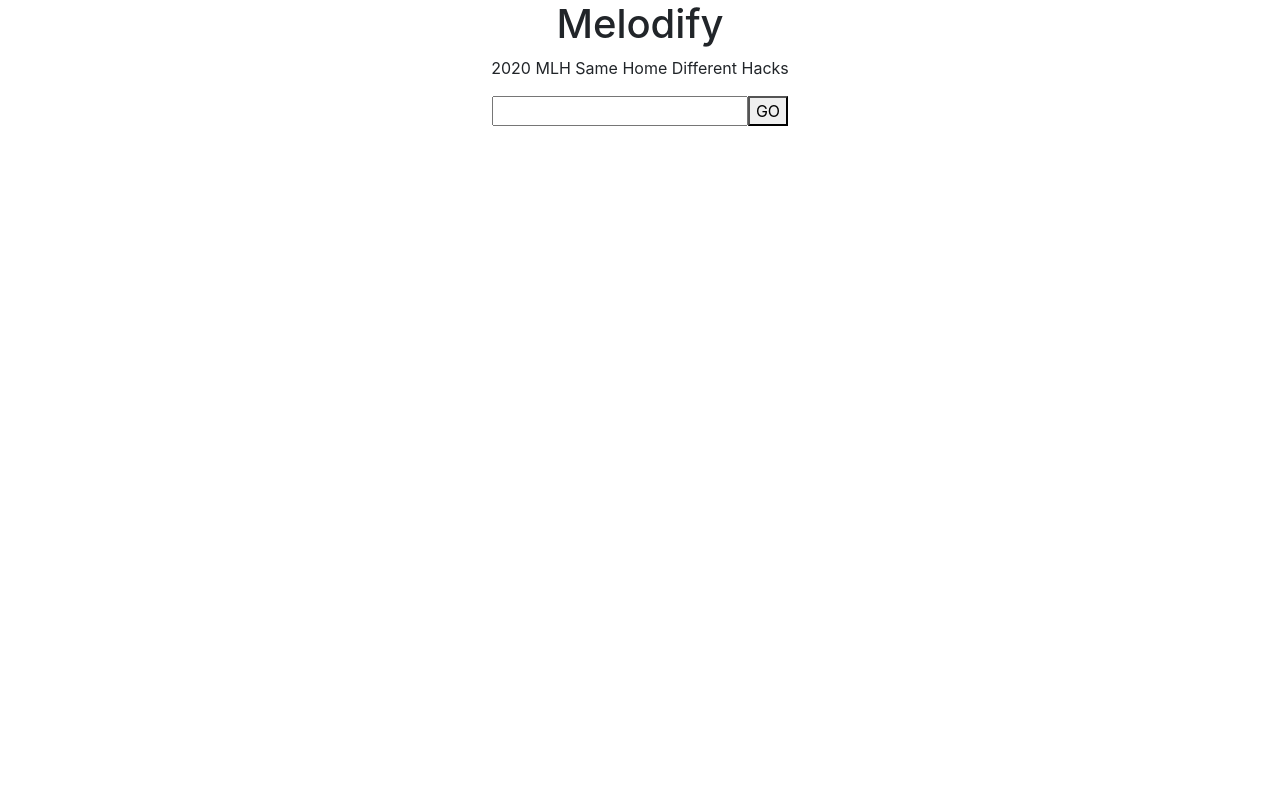
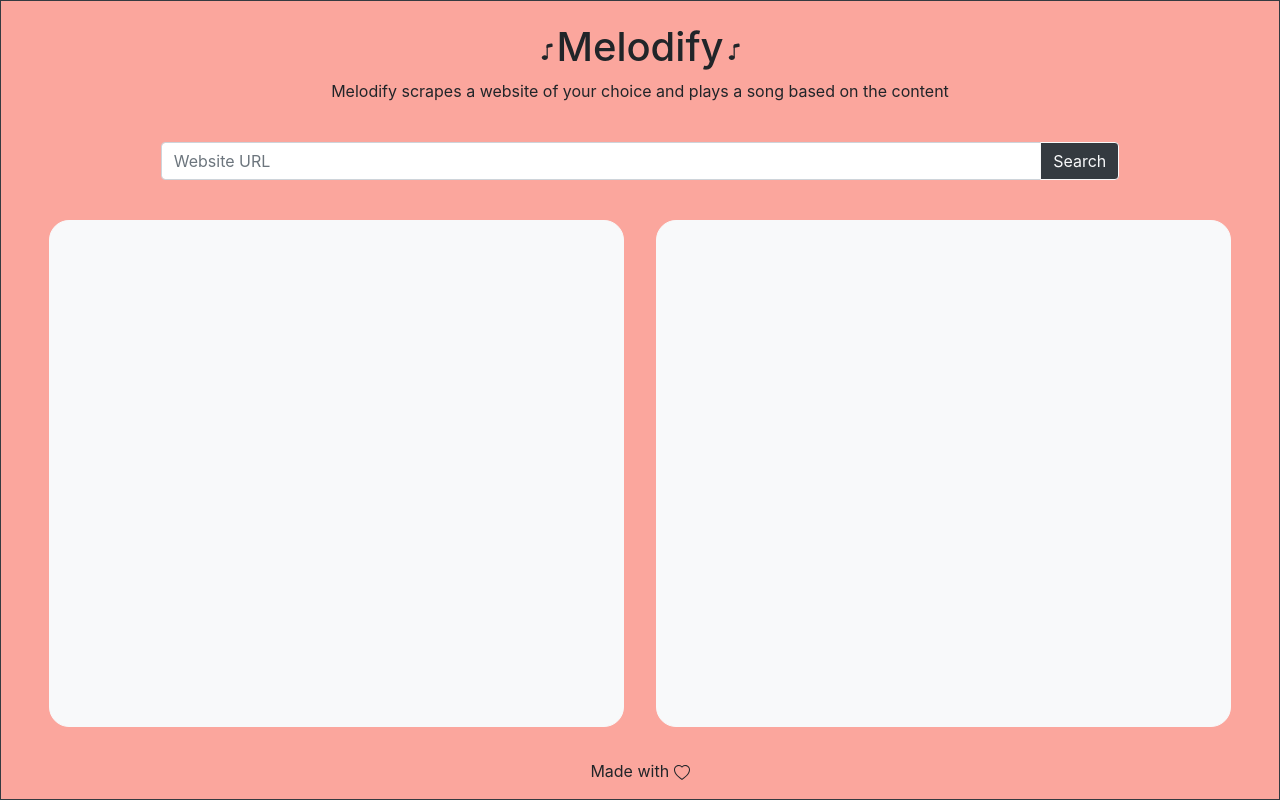
Before and after one commit to GedionT/Melodify, an Angular app in the folder Melodify/: page / in a window 1280 px wide. Built offline with nearby package versions, Linux system fonts and the light colour scheme.

Commit message:
added basic styling

```diff
--- a/Melodify/src/app/home/home.component.html
+++ b/Melodify/src/app/home/home.component.html
@@ -3,17 +3,50 @@
 	<head>
 		<meta charset="utf-8">
 		<title>Melodify</title>
-		<!-- <script src="audiosynth.js"></script>
-		<script src="playKeyboard.js"></script> -->
 		<link rel="stylesheet" href="https://stackpath.bootstrapcdn.com/bootstrap/4.5.0/css/bootstrap.min.css" integrity="sha384-9aIt2nRpC12Uk9gS9baDl411NQApFmC26EwAOH8WgZl5MYYxFfc+NcPb1dKGj7Sk" crossorigin="anonymous">
 	</head>
 	<body>
-		<div class="d-flex flex-column align-items-center">
-			<h1>Melodify</h1>
-			<p>2020 MLH Same Home Different Hacks</p>
-			<div>
-				<input #urlBox required>
-				<button (click)="play(urlBox.value)">GO</button>
+		<div class="d-flex flex-column align-items-center vw-100 vh-100 border border-dark" style="background-color: #FBA69D;">
+			<div class="h-25 w-100 d-flex flex-column justify-content-center align-items-center">
+				<div class="d-flex align-items-center">
+					<svg class="bi bi-music-note" width="1.2em" height="1.2em" viewBox="0 0 16 16" fill="currentColor" xmlns="http://www.w3.org/2000/svg">
+						<path d="M9 13c0 1.105-1.12 2-2.5 2S4 14.105 4 13s1.12-2 2.5-2 2.5.895 2.5 2z"/>
+						<path fill-rule="evenodd" d="M9 3v10H8V3h1z"/>
+						<path d="M8 2.82a1 1 0 0 1 .804-.98l3-.6A1 1 0 0 1 13 2.22V4L8 5V2.82z"/>
+					</svg>
+					<h1> Melodify </h1>
+					<svg class="bi bi-music-note" width="1.2em" height="1.2em" viewBox="0 0 16 16" fill="currentColor" xmlns="http://www.w3.org/2000/svg">
+						<path d="M9 13c0 1.105-1.12 2-2.5 2S4 14.105 4 13s1.12-2 2.5-2 2.5.895 2.5 2z"/>
+						<path fill-rule="evenodd" d="M9 3v10H8V3h1z"/>
+						<path d="M8 2.82a1 1 0 0 1 .804-.98l3-.6A1 1 0 0 1 13 2.22V4L8 5V2.82z"/>
+					</svg>
+				</div>
+
+
+				<p>Melodify scrapes a website of your choice and plays a song based on the content</p>
+			</div>
+
+			<div class="w-75 d-flex justify-content-center align-items-center ">
+				<div class="input-group mb-3">
+					<input type="text" #urlBox class="form-control" placeholder="Website URL">
+					<div class="input-group-append">
+						<button class="btn btn-outline-light bg-dark" (click)="play(urlBox.value)" type="button">Search</button>
+					</div>
+				</div>
+			</div>
+
+			<div class="h-100 w-100 d-flex justify-content-center">
+				<div class="border bg-light border-light mt-4 mr-3" style="width: 45%; height: 90%; border-radius: 20px 20px 20px 20px">
+
+				</div>
+				<div class="border bg-light border-light mt-4 ml-3" style="width: 45%; height: 90%; border-radius: 20px 20px 20px 20px ">
+
+				</div>
+			</div>
+			<div class="mb-3">
+				Made with <svg class="bi bi-heart" width="1em" height="1em" viewBox="0 0 16 16" fill="currentColor" xmlns="http://www.w3.org/2000/svg">
+					<path fill-rule="evenodd" d="M8 2.748l-.717-.737C5.6.281 2.514.878 1.4 3.053c-.523 1.023-.641 2.5.314 4.385.92 1.815 2.834 3.989 6.286 6.357 3.452-2.368 5.365-4.542 6.286-6.357.955-1.886.838-3.362.314-4.385C13.486.878 10.4.28 8.717 2.01L8 2.748zM8 15C-7.333 4.868 3.279-3.04 7.824 1.143c.06.055.119.112.176.171a3.12 3.12 0 0 1 .176-.17C12.72-3.042 23.333 4.867 8 15z"/>
+				</svg>
 			</div>
 		</div>
 	</body>
```
Also changed, not shown: 2 other files (tests, documents, lock files or other folders).
